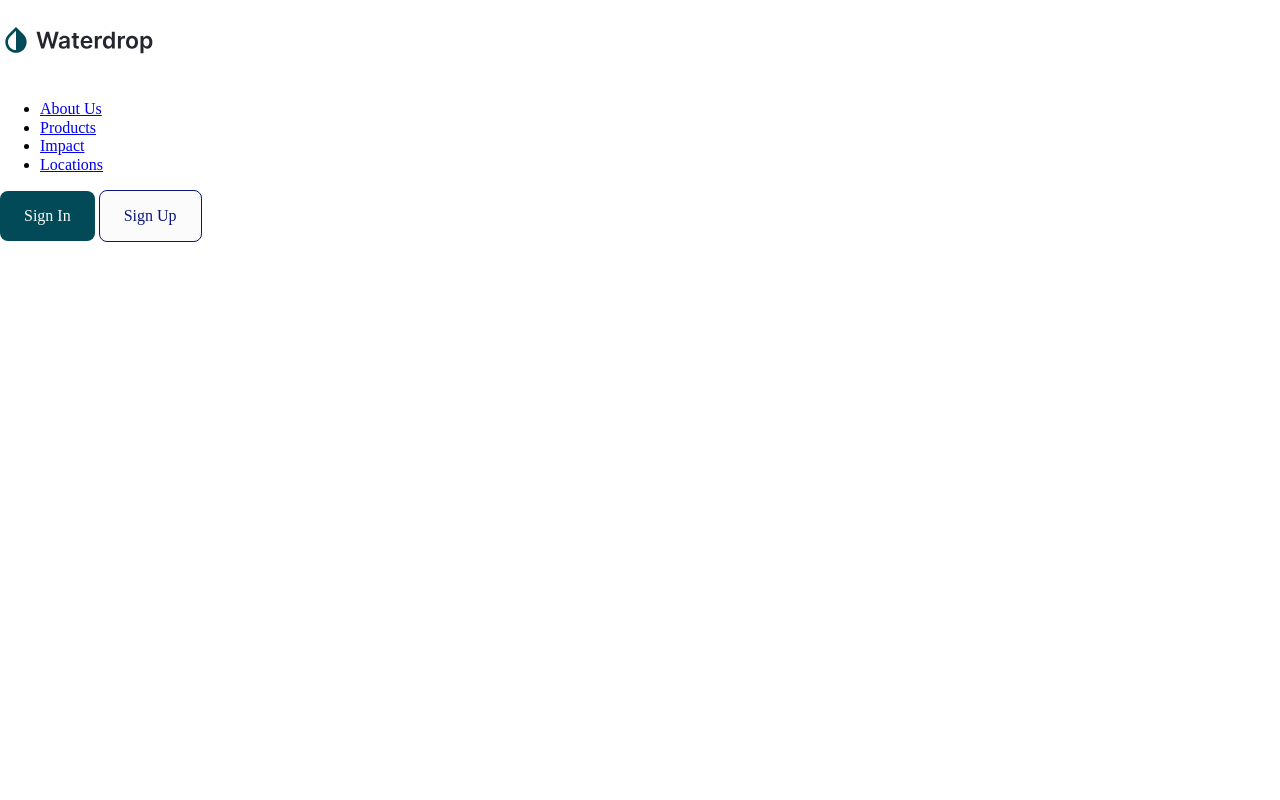
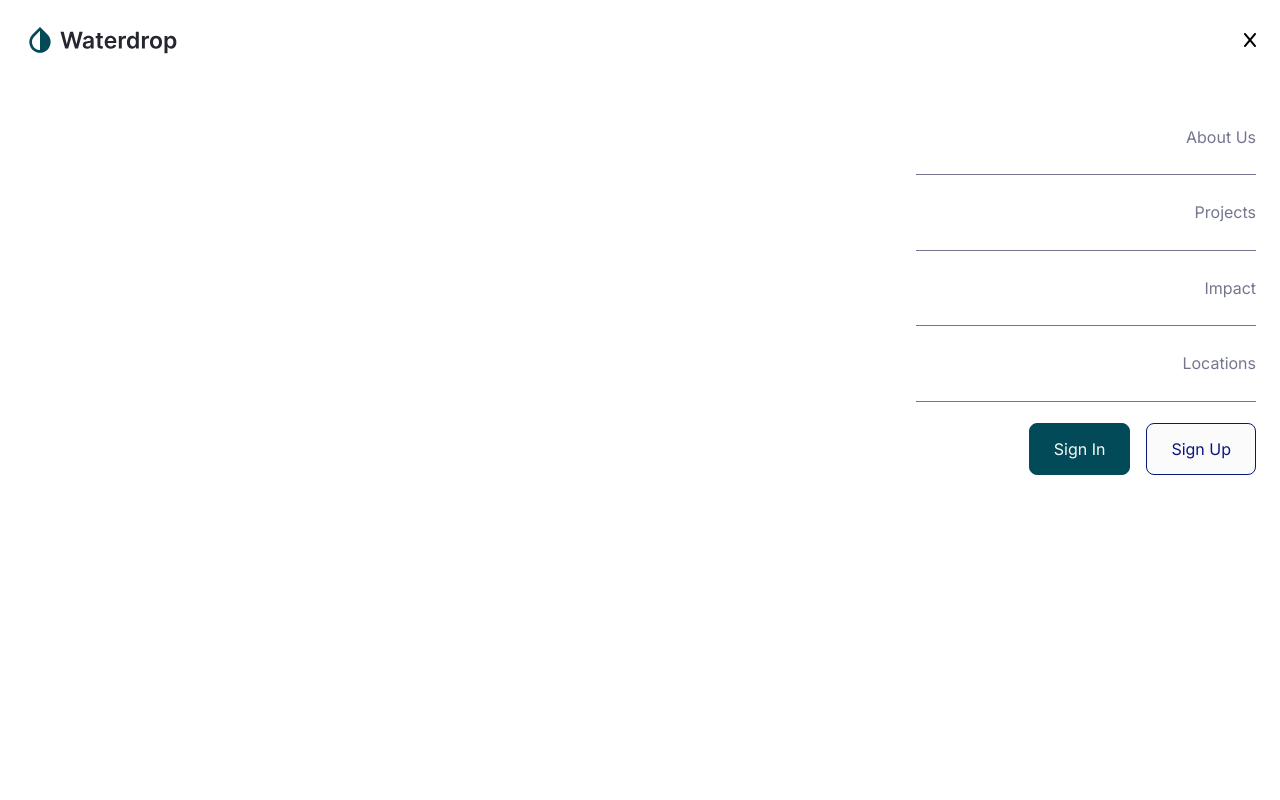
Before and after one commit to ls3648/Info-151, a plain HTML site: page index.html in a window 1280 px wide. Shown: the top 800 px of the page. Drawn offline with Linux system fonts and the light colour scheme.

Commit message:
Completed Step 2

```diff
--- a/index.html
+++ b/index.html
@@ -4,6 +4,12 @@
     <meta charset="UTF-8">
     <meta name="viewport" content="width=device-width, initial-scale=1.0">
     <meta http-equiv="X-UA-Compatible" content="ie=edge">
+    <!-- Font Awesome -->
+    <script src="https://kit.fontawesome.com/f6f53907c5.js" crossorigin="anonymous"></script>
+    <!-- Google Font -->
+    <link rel="preconnect" href="https://fonts.googleapis.com">
+    <link rel="preconnect" href="https://fonts.gstatic.com" crossorigin>
+    <link href="https://fonts.googleapis.com/css2?family=Inter:wght@200;400;500&family=Poppins:wght@400;500&display=swap" rel="stylesheet">
     <link rel="stylesheet" href="css/styles.css">
     <title>Week 7 -Step 1 - Navigation</title>
 </head>
@@ -14,23 +20,23 @@
             <img src="/img/logo.svg" alt="logo for website">
         </section>
 
+        <section id="burger-container">
+            <i class="fa-solid fa-x"></i>
+        </section>
+
         <nav>
             <ul>
                 <li><a href="#">About Us</a></li>
-                <li><a href="#">Products</a></li>
+                <li><a href="#">Projects</a></li>
                 <li><a href="#">Impact</a></li>
                 <li><a href="#">Locations</a></li>
             </ul>
         </nav>
 
-        <!-- <section id="sign-in">
-            <form action="#"> -->
-                <div id="buttons">
-                    <button class="everest-btn">Sign In</button>
-                    <button class="trans-btn">Sign Up</button>
-                </div>
-            <!-- </form>
-        </section> -->
+        <section id="buttons-container">
+            <button class="everest-btn">Sign In</button>
+            <button class="trans-btn">Sign Up</button>
+        </section>
    </header>
 
    <section id="hero">
--- a/scss/base/_base.scss
+++ b/scss/base/_base.scss
@@ -1,7 +1,15 @@
 /* =============
     Base
 ============= */
+ul{
+    padding: 0;
+    margin: 0;
+    li{
+        list-style: none;
+    }
+}
+
 #validation-logo{
     text-align: center;
-    margin-top: 100px;
+    margin-top: 50px;
 }
--- a/scss/base/_typography.scss
+++ b/scss/base/_typography.scss
@@ -1,3 +1,16 @@
 /* =============
     Typography
 ============= */
+body{
+    font-family: 'Inter', sans-serif;
+}
+
+h1,h2,h3{
+    margin: 0;
+    padding: 0;
+}
+
+p{
+    margin: 0;
+    padding: 0;
+}
--- a/scss/components/_buttons.scss
+++ b/scss/components/_buttons.scss
@@ -10,25 +10,26 @@ button{
     color: var(--cream);
     padding: 16px 24px;
     border-radius: 8px;
+    border: 1px solid var(--everest);
     transform: 0.5s;
     cursor: pointer;
     // border: 1px solid red;
 }
 
 .everest-btn:hover{
-    background-color: lightpink;
+    background-color: var(--gray);
 }
 
 .trans-btn{
     background-color: var(--cream);
-    color: #0A157A;
+    color: var(--dark-gray);
     padding: 16px 24px;
     border-radius: 8px;
-    border: 1px solid #0A157A;
+    border: 1px solid var(--dark-gray);
     transform: 0.5s;
     cursor: pointer;
 }
 
 .trans-btn:hover{
-    background-color: lightpink;
+    background-color: var(--gray);
 }
--- a/scss/components/_navigation.scss
+++ b/scss/components/_navigation.scss
@@ -1,3 +1,33 @@
 /* =============
     Navigation
 ============= */
+a{
+    text-decoration: none;
+}
+
+nav{
+    margin-top: 20px;
+
+    ul{
+        display: flex;
+        flex-direction: column;
+        align-items: flex-end;
+
+        li{
+            a:link, a:visited{
+                // border: 1px solid aqua;
+                padding: 28px 0px;
+                text-align: right;
+                width:340px;
+                border-bottom: 1px solid var(--gray);
+                display: inline-block;
+                color: var(--gray);
+                transition: 0.5s;
+            }
+
+            a:hover, a:active{
+                color: var(--everest);
+            }
+        }
+    }
+}
--- a/scss/helpers/_variables.scss
+++ b/scss/helpers/_variables.scss
@@ -23,4 +23,5 @@ $screen-xl-min: 1200px;
   --gray: #74768F;
   --cream: #FBFBFB;
   --everest: #024A58;
+  --dark-gray: #0A157A
 }
--- a/scss/layout/_header.scss
+++ b/scss/layout/_header.scss
@@ -1,3 +1,42 @@
 /* =============
     Header
 ============= */
+header{
+    padding: 0px 24px;
+    display: grid;
+    grid-template-columns: 50% auto;
+    grid-template-areas:
+    "logo burger"
+    "nav nav"
+    "buttons buttons";
+
+    #logo-container{
+        // border: 1px solid green;
+        display: flex;
+        align-items: center;
+        grid-area: logo;
+    }
+
+    #burger-container{
+        // border: 1px solid red;
+        display: flex;
+        justify-content: flex-end;
+        align-items: center;
+        grid-area: burger;
+    }
+
+    #buttons-container{
+        // border: 1px solid black;
+        margin: 21px 0px;
+        gap: 16px;
+        display: flex;
+        justify-content: flex-end;
+        align-items: center;
+        grid-area: buttons;
+    }
+
+    nav{
+        grid-area: nav;
+        // see nav partional for scss
+    }
+}
```
Also changed, not shown: css/styles.css.
